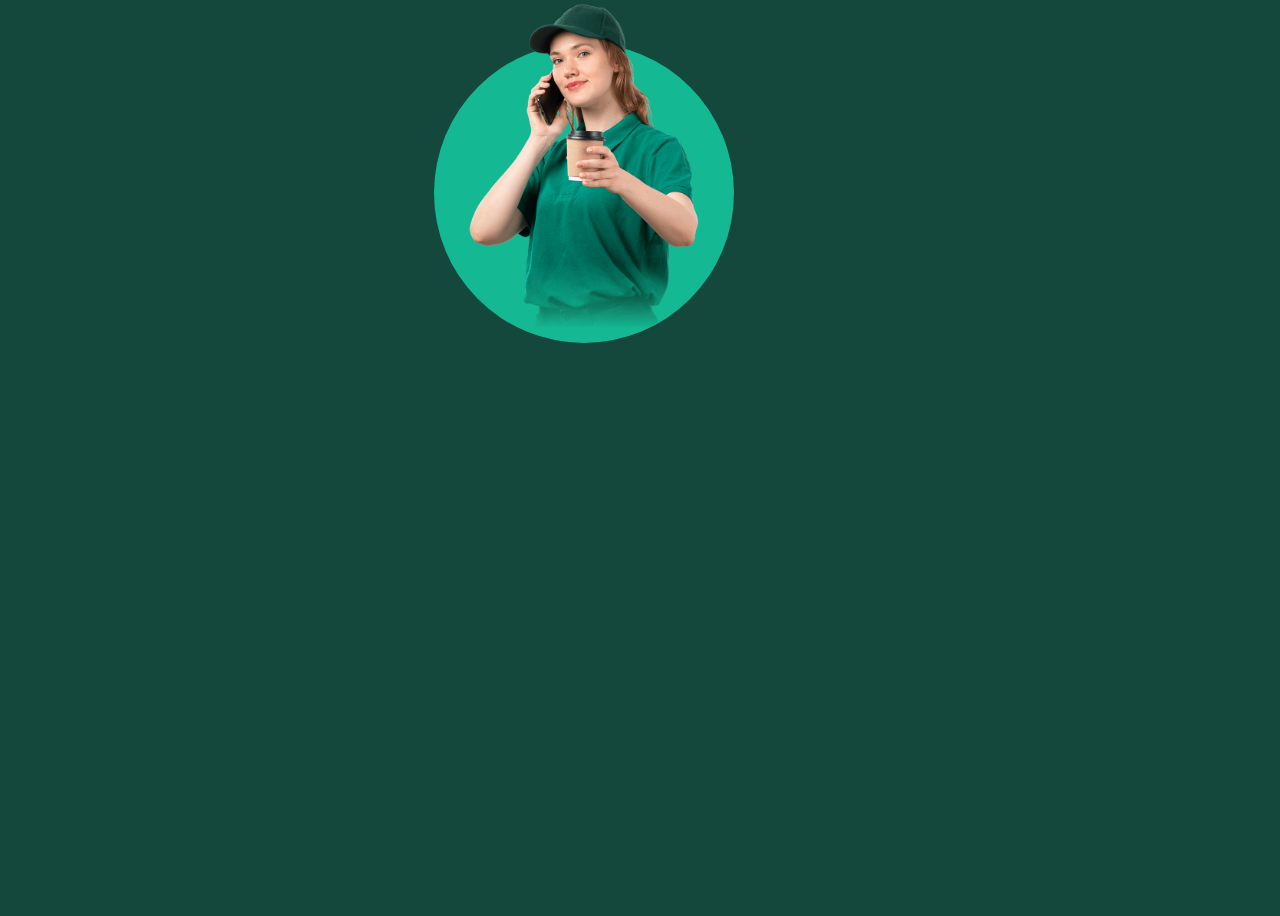
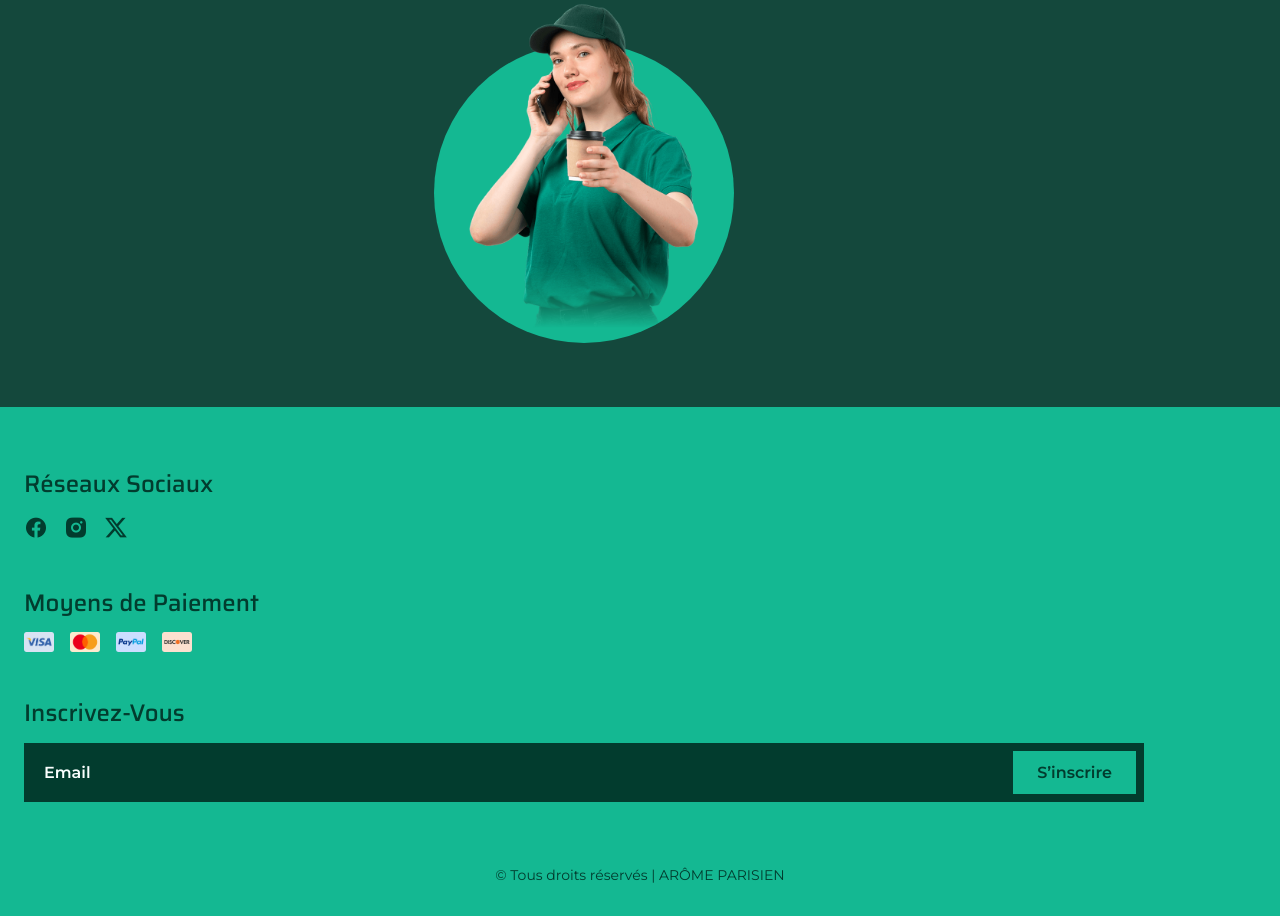
Before and after one commit to ValentinMadiot/coffee-shop-3_ui, a plain HTML site: page index.html in a window 1280 px wide. Shown: the part 4046-4962 px from the top of the page. Before the commit the page ends 4453 px from the top, so only its background shows below. Drawn offline with nearby package versions, Linux system fonts and the light colour scheme.

Commit message:
add footer section

```diff
--- a/assets/css/styles.css
+++ b/assets/css/styles.css
@@ -661,6 +661,72 @@ img {
 }
 
 /*=============== FOOTER ===============*/
+.footer {
+  background-color: var(--body-first-color);
+  padding-block: 4rem 2rem;
+}
+
+.footer__container {
+  row-gap: 3rem;
+}
+
+.footer__title {
+  font-size: var(--h2-font-size);
+  color: var(--dark-color);
+  margin-bottom: 1rem;
+}
+
+.footer__social,
+.footer__pay,
+.footer__form {
+  display: flex;
+  column-gap: 1rem;
+}
+
+.footer__social-link {
+  font-size: 1.5rem;
+  color: var(--dark-color);
+  transition: transform 0.4s;
+}
+
+.footer__social-link:hover {
+  transform: translateY(-0.25rem);
+}
+
+.footer__pay-card {
+  width: 30px;
+}
+
+.footer__form {
+  background-color: var(--dark-color);
+  padding: 0.5rem;
+}
+
+.footer__input {
+  width: 100%;
+  background: transparent;
+  padding-left: 0.75rem;
+  color: var(--white-color);
+  font-weight: var(--font-semi-bold);
+}
+
+.footer__input::placeholder {
+  color: var(--white-color);
+}
+
+.footer__button {
+  padding: 0.75rem 1.5rem;
+  color: var(--dark-color);
+  cursor: pointer;
+}
+
+.footer__copy {
+  display: block;
+  margin-top: 4rem;
+  color: var(--dark-color);
+  text-align: center;
+  font-size: var(--small-font-size);
+}
 
 /*=============== SCROLL BAR ===============*/
 
--- a/index.html
+++ b/index.html
@@ -525,8 +525,72 @@
     </main>
 
     <!--==================== FOOTER ====================-->
-    <footer class="footer"></footer>
+    <footer class="footer">
+      <div class="footer__container container grid">
+        <div>
+          <h3 class="footer__title">Réseaux Sociaux</h3>
 
+          <div class="footer__social">
+            <a
+              href="https://www.facebook.com/"
+              target="_blank"
+              class="footer__social-link">
+              <i class="ri-facebook-circle-fill"></i>
+            </a>
+            <a
+              href="https://www.instagram.com/"
+              target="_blank"
+              class="footer__social-link">
+              <i class="ri-instagram-fill"></i>
+            </a>
+            <a
+              href="https://twitter.com/"
+              target="_blank"
+              class="footer__social-link">
+              <i class="ri-twitter-x-fill"></i>
+            </a>
+          </div>
+        </div>
+
+        <div>
+          <h3 class="footer__title">Moyens de Paiement</h3>
+
+          <div class="footer__pay">
+            <img
+              src="assets/img/footer-card-1.png"
+              alt="image"
+              class="footer__pay-card" />
+            <img
+              src="assets/img/footer-card-2.png"
+              alt="image"
+              class="footer__pay-card" />
+            <img
+              src="assets/img/footer-card-3.png"
+              alt="image"
+              class="footer__pay-card" />
+            <img
+              src="assets/img/footer-card-4.png"
+              alt="image"
+              class="footer__pay-card" />
+          </div>
+        </div>
+
+        <div>
+          <h3 class="footer__title">Inscrivez-Vous</h3>
+
+          <form action="" class="footer__form">
+            <input type="email" placeholder="Email" class="footer__input" />
+            <button type="submit" class="footer__button button">
+              S’inscrire
+            </button>
+          </form>
+        </div>
+      </div>
+
+      <span class="footer__copy">
+        &#169; Tous droits réservés | ARÔME PARISIEN
+      </span>
+    </footer>
     <!--========== SCROLL UP ==========-->
 
     <!--=============== SCROLLREVEAL ===============-->
```
